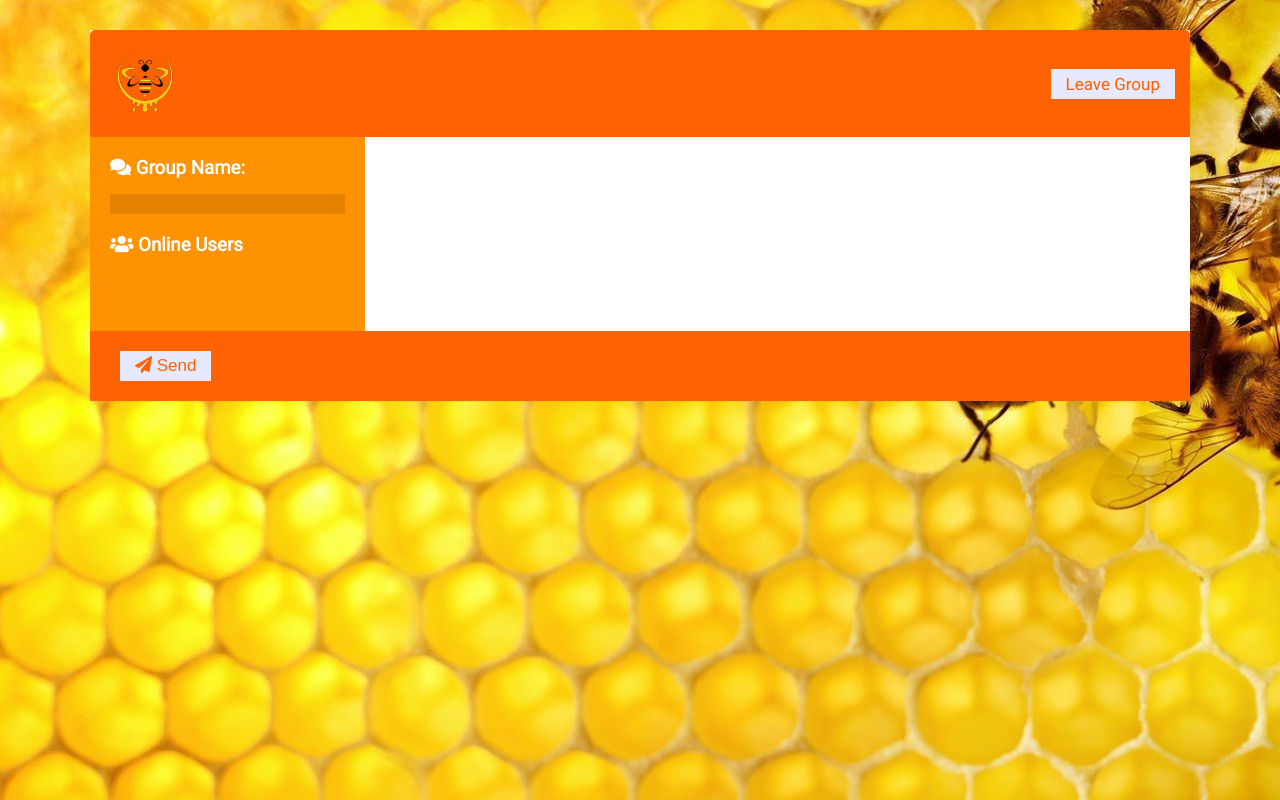
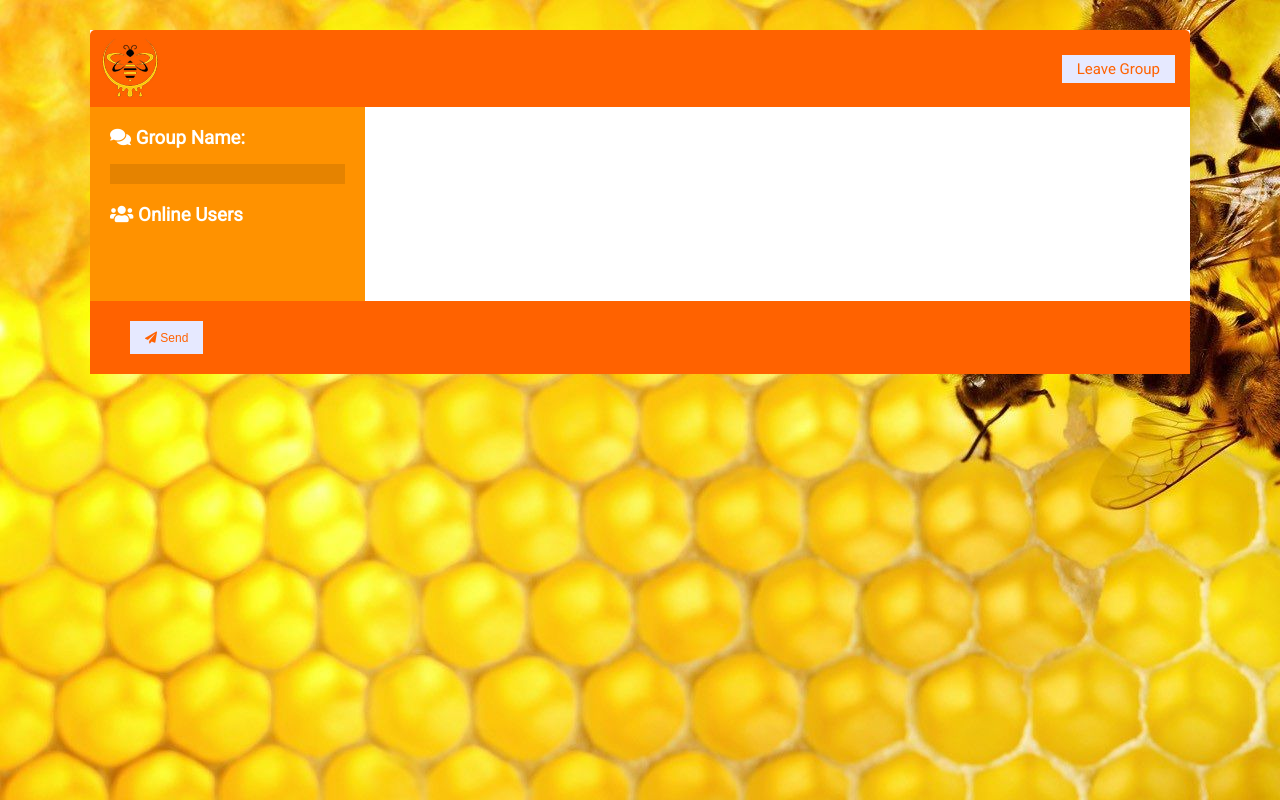
Before and after one commit to andrrix/UtcnClassesChat, a website: page public/chat.html in a window 1280 px wide. Drawn offline with nearby package versions, Linux system fonts and the light colour scheme; no server answers.

Commit message:
G-commit

```diff
--- a/public/chat.html
+++ b/public/chat.html
@@ -40,7 +40,7 @@
             required
             autocomplete="off"
           />
-          <button class="btn"><i class="fas fa-paper-plane"></i> Send</button>
+          <button class="btn1"><i class="fas fa-paper-plane"></i> Send</button>
         </form>
       </div>
     </div>
--- a/public/css/style.css
+++ b/public/css/style.css
@@ -29,13 +29,25 @@ a {
 	text-decoration: none;
 }
 
+.btn1 {
+	cursor: pointer;
+	height: 33px;
+	padding: 5px 15px;
+	background: var(--light-color);
+	color: var(--dark-color-a);
+	border: 0;
+	font-size: 12px;
+	margin-left: 10px;
+}
+
 .btn {
 	cursor: pointer;
 	padding: 5px 15px;
 	background: var(--light-color);
 	color: var(--dark-color-a);
 	border: 0;
-	font-size: 17px;
+	font-size: 15px;
+	margin-right: 15px;
 }
 
 /* Chat Page */
@@ -52,7 +64,6 @@ a {
 	color: rgb(255, 255, 255);
 	border-top-left-radius: 5px;
 	border-top-right-radius: 5px;
-	padding: 15px;
 	display: flex;
 	align-items: center;
 	justify-content: space-between;
```
